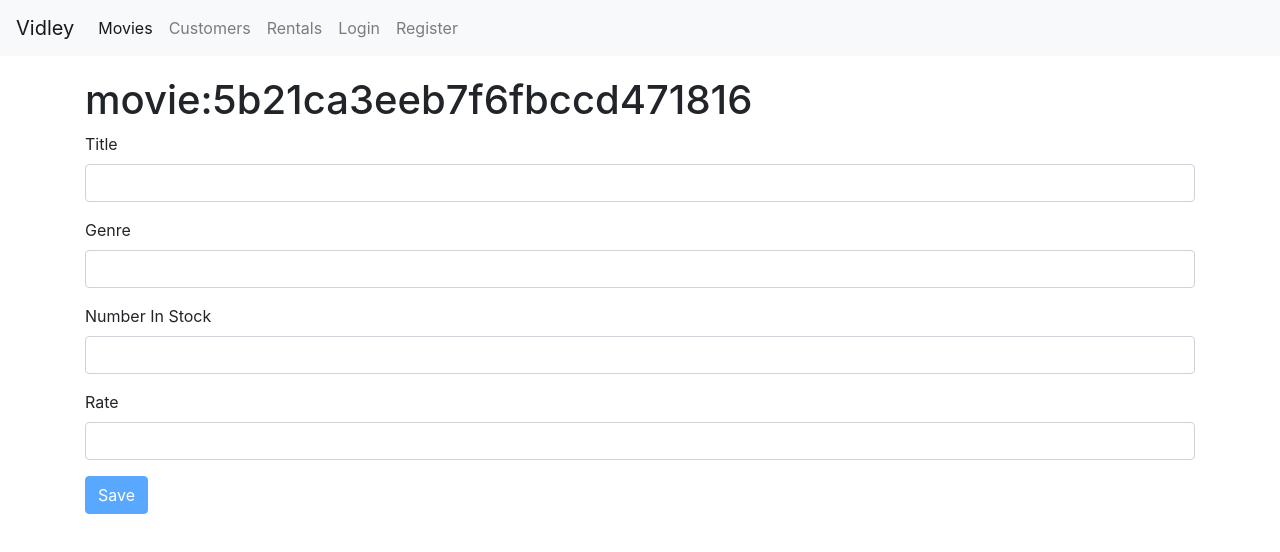
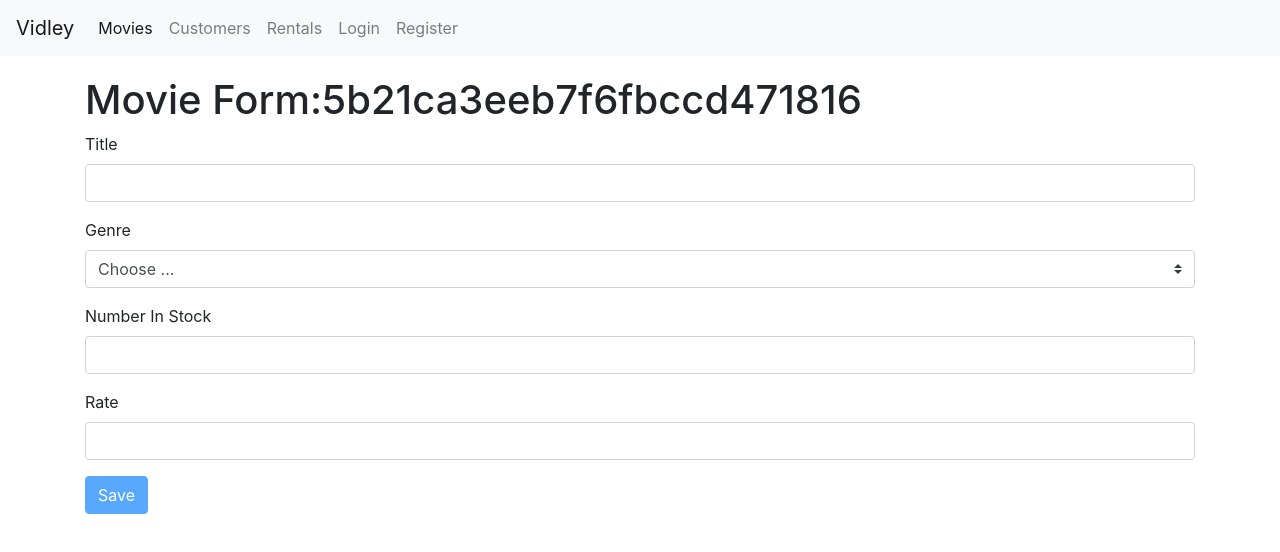
Before and after one commit to SnowGojira/vidly, a React (Create React App) app: page /movies/5b21ca3eeb7f6fbccd471816 in a window 1280 px wide. Shown: the top 552 px of the page. Built offline with nearby package versions, Linux system fonts and the light colour scheme.

Commit message:
genre的样式需要变成select的形式

```diff
--- a/src/components/movieDetails.jsx
+++ b/src/components/movieDetails.jsx
@@ -25,10 +25,18 @@ class MovieDetails extends Form {
     const { match } = this.props;
     return (
       <div>
-        <h1>{`movie:${match.params.id}`}</h1>
+        <h1>{`Movie Form:${match.params.id}`}</h1>
         <form onSubmit={this.handleSubmit}>
           {this.renderInput("title", "Title")}
-          {this.renderInput("genre", "Genre")}
+          <div className="form-group">
+            <label htmlFor="genre">Genre</label>
+            <select className="custom-select custom-select">
+              <option value>Choose ...</option>
+              <option>One</option>
+              <option>Two</option>
+              <option>Three</option>
+            </select>
+          </div>
           {this.renderInput("stock", "Number In Stock")}
           {this.renderInput("rate", "Rate")}
           {this.renderSubmitButton("Save")}
```
